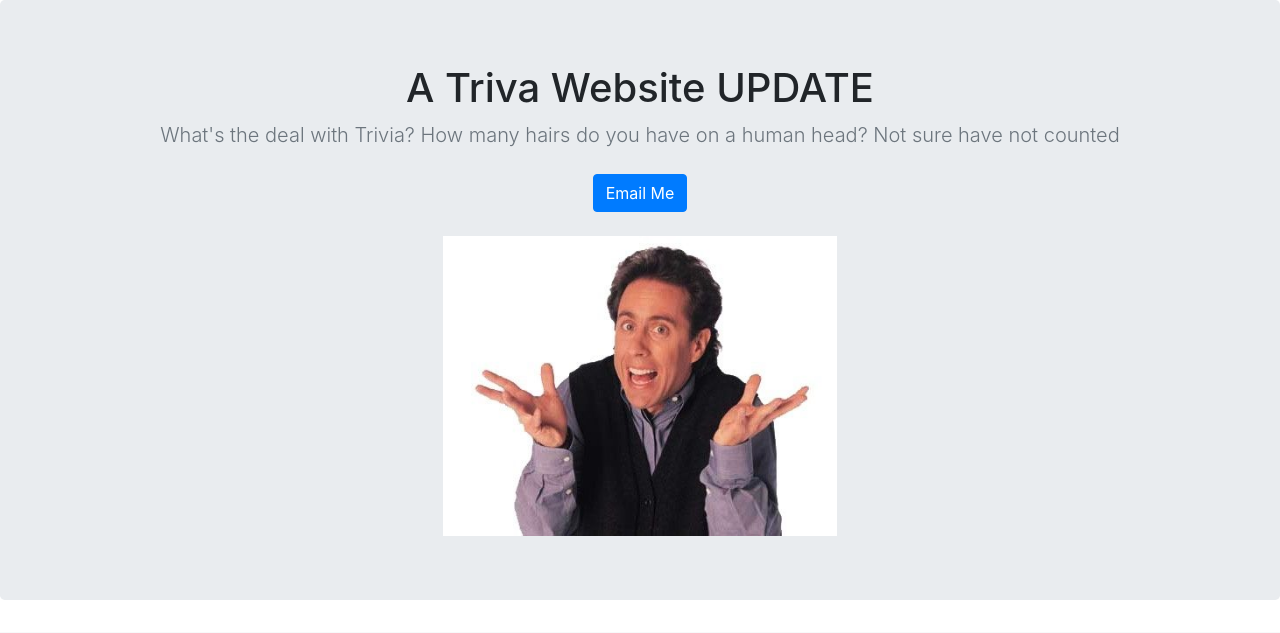
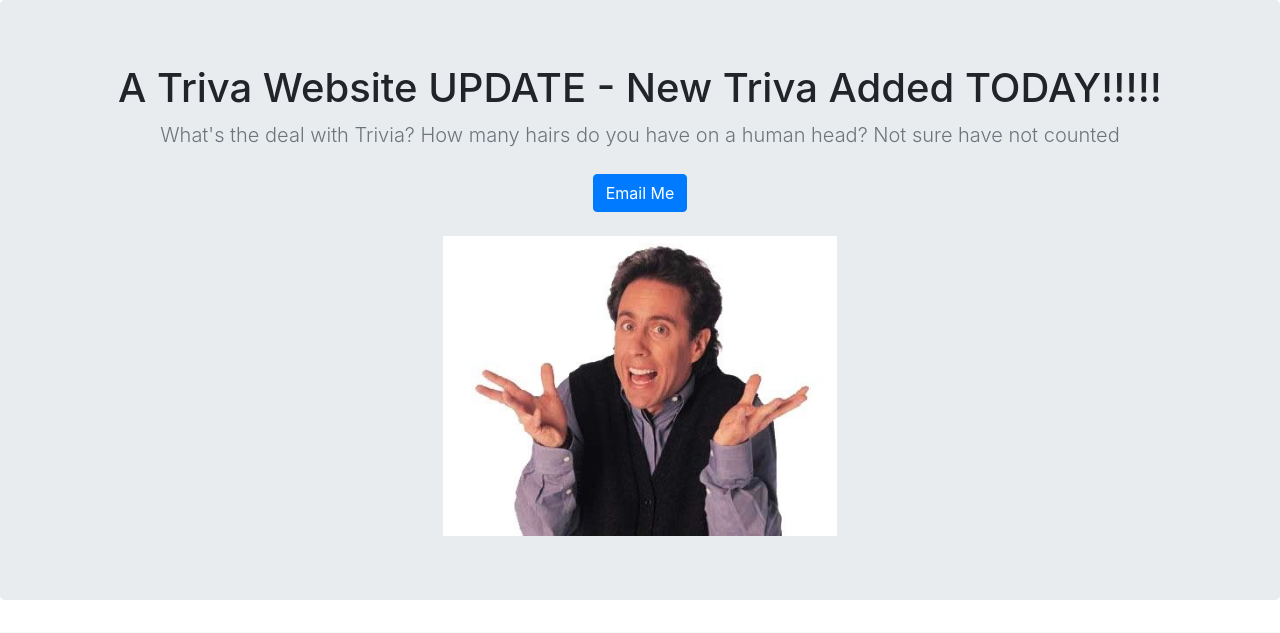
Before and after one commit to chrisjen83/trivia, a Django app: page / in a window 1280 px wide. Shown: the top 633 px of the page. Run offline with Django 3.2, Linux system fonts and the light colour scheme.

```diff
--- a/jobs/templates/jobs/home.html
+++ b/jobs/templates/jobs/home.html
@@ -51,10 +51,10 @@
 
   <section class="jumbotron text-center">
     <div class="container">
-      <h1>A Triva Website UPDATE</h1>
+      <h1>A Triva Website UPDATE - New Triva Added TODAY!!!!!</h1>
       <p class="lead text-muted">What's the deal with Trivia? How many hairs do you have on a human head? Not sure have not counted</p>
       <p>
-        <a href="mailto:nick@email.com" class="btn btn-primary my-2">Email Me</a>
+        <a href="mailto:chrisjen83@email.com" class="btn btn-primary my-2">Email Me</a>
       </p>
       <img src="{% static 'trivia-logo.jpeg' %}" height=300></img>
     </div>
```
